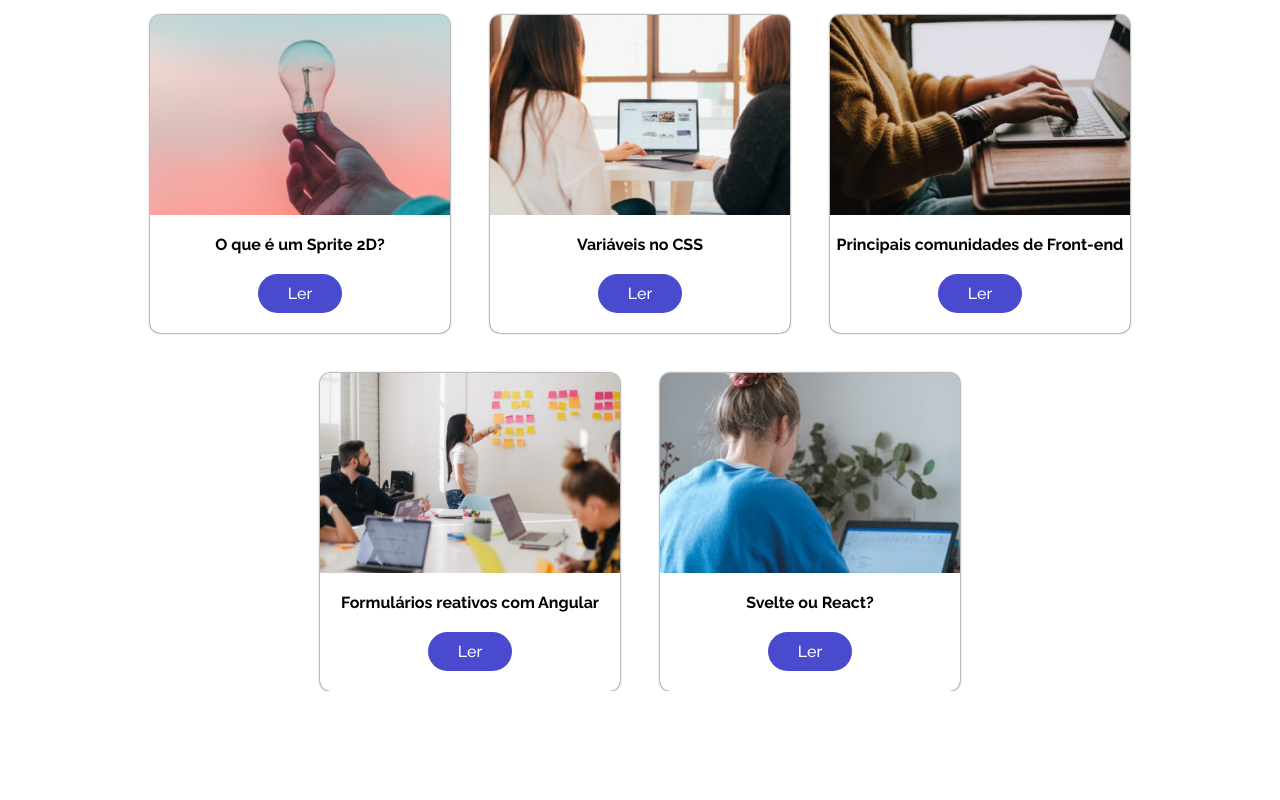
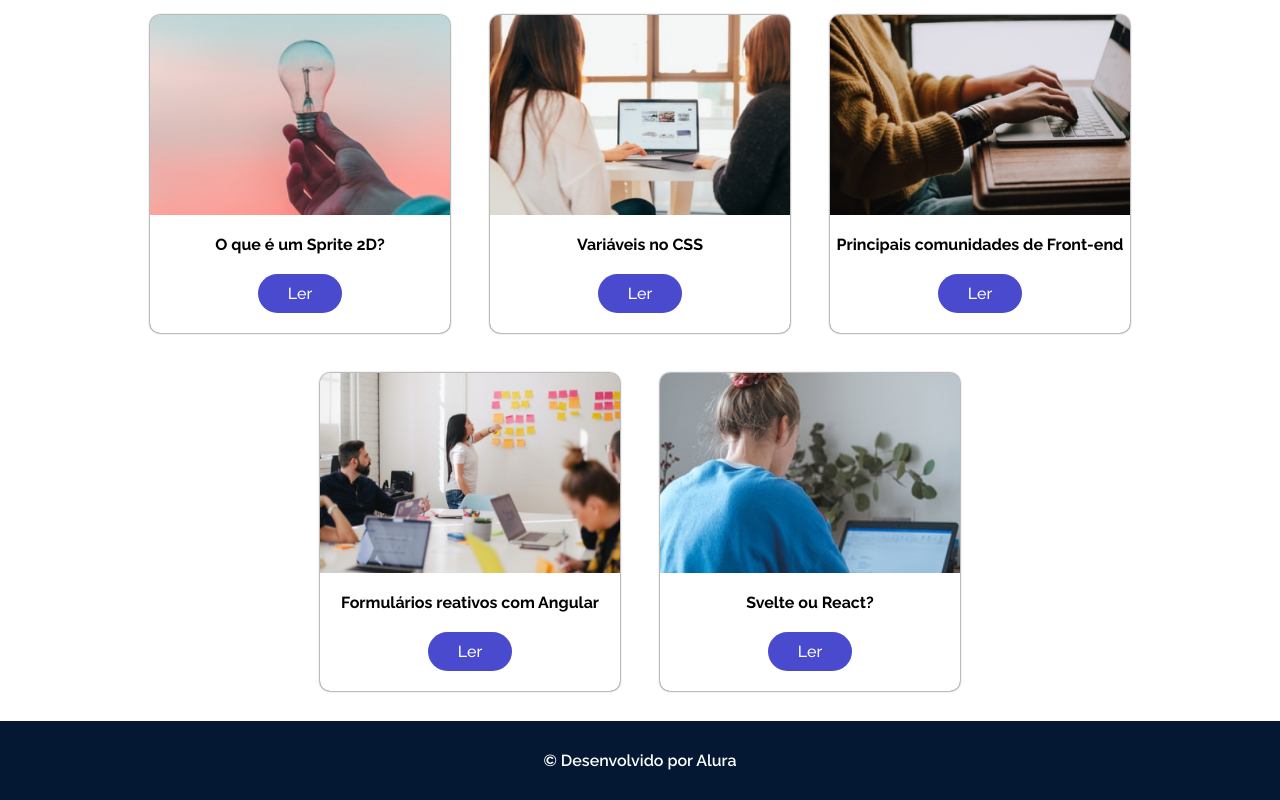
Before and after one commit to ThomazHilario/React-One, a React (Vite) app in the folder ola-mundo/: page / in a window 1280 px wide. Shown: the part 927-1727 px from the top of the page. Before the commit the page ends 1618 px from the top, so only its background shows below. Built offline with nearby package versions, Linux system fonts and the light colour scheme; a web font is replaced by a local one.

Commit message:
feat: Footer.jsx
- Criar um footer para a aplicação

```diff
--- a/ola-mundo/src/App.jsx
+++ b/ola-mundo/src/App.jsx
@@ -3,6 +3,7 @@ import { BrowserRouter, Routes, Route, Link } from 'react-router-dom'
 
 // components
 import { Banner } from './Components/Banner'
+import { Footer } from './Components/Footer'
 
 // Pages
 import { Home } from './pages/Home'
@@ -26,6 +27,8 @@ function App() {
           <Route path='/' element={<Home/>}/>
           <Route path='*' element={<Error/>}/>
         </Routes>
+
+        <Footer/>
     </BrowserRouter>
   )
 }
--- a/ola-mundo/src/Components/Card/card.css
+++ b/ola-mundo/src/Components/Card/card.css
@@ -9,7 +9,7 @@
     align-items: center;
     gap: 20px;
     overflow: hidden;
-    font-family: "Raleway", sans-serif;;
+    font-family: "Raleway", sans-serif;
 }
 
 .card > img{
--- /dev/null
+++ b/ola-mundo/src/Components/Footer/footer.css
@@ -0,0 +1,11 @@
+footer{
+    font-family: "Raleway", sans-serif;
+    font-weight: 600;
+    margin-top: 30px;
+    display: flex;
+    justify-content: center;
+    align-items: center;
+    padding: 30px;
+    background-color: #041833;
+    color:white
+}
--- /dev/null
+++ b/ola-mundo/src/Components/Footer/index.jsx
@@ -0,0 +1,9 @@
+import './footer.css'
+
+export const Footer = () => {
+    return(
+        <footer>
+            <p>&copy; Desenvolvido por Alura</p>
+        </footer>
+    )
+}
```
